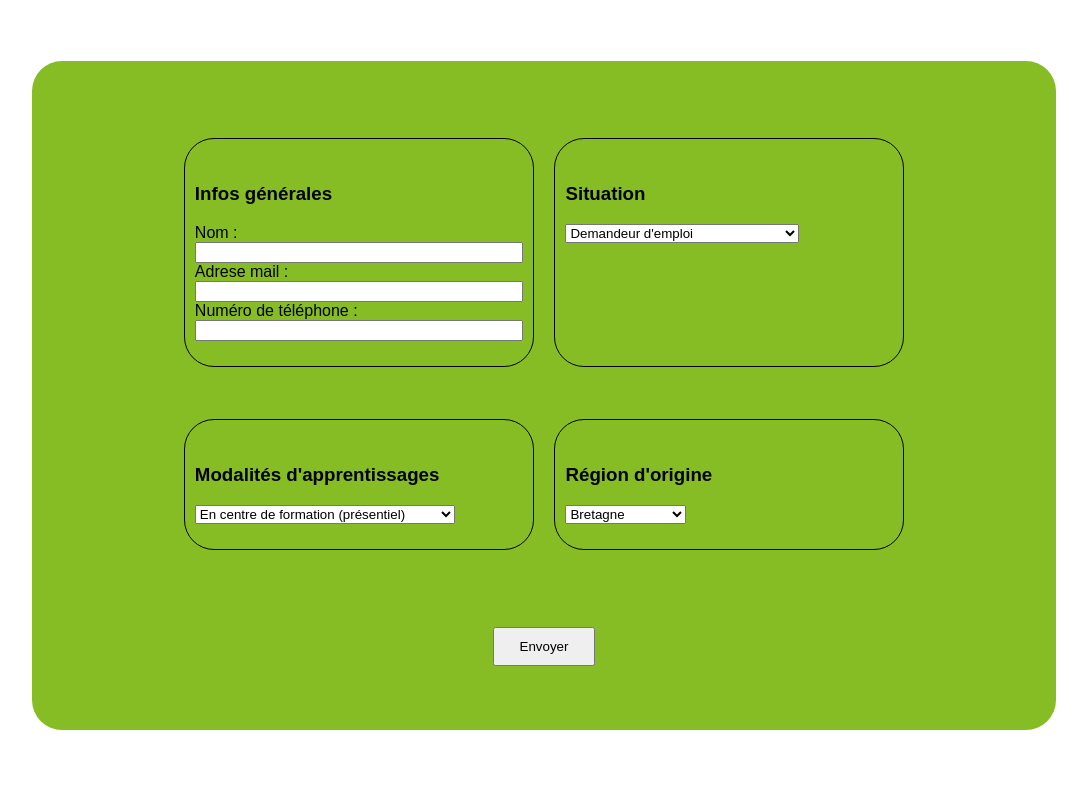
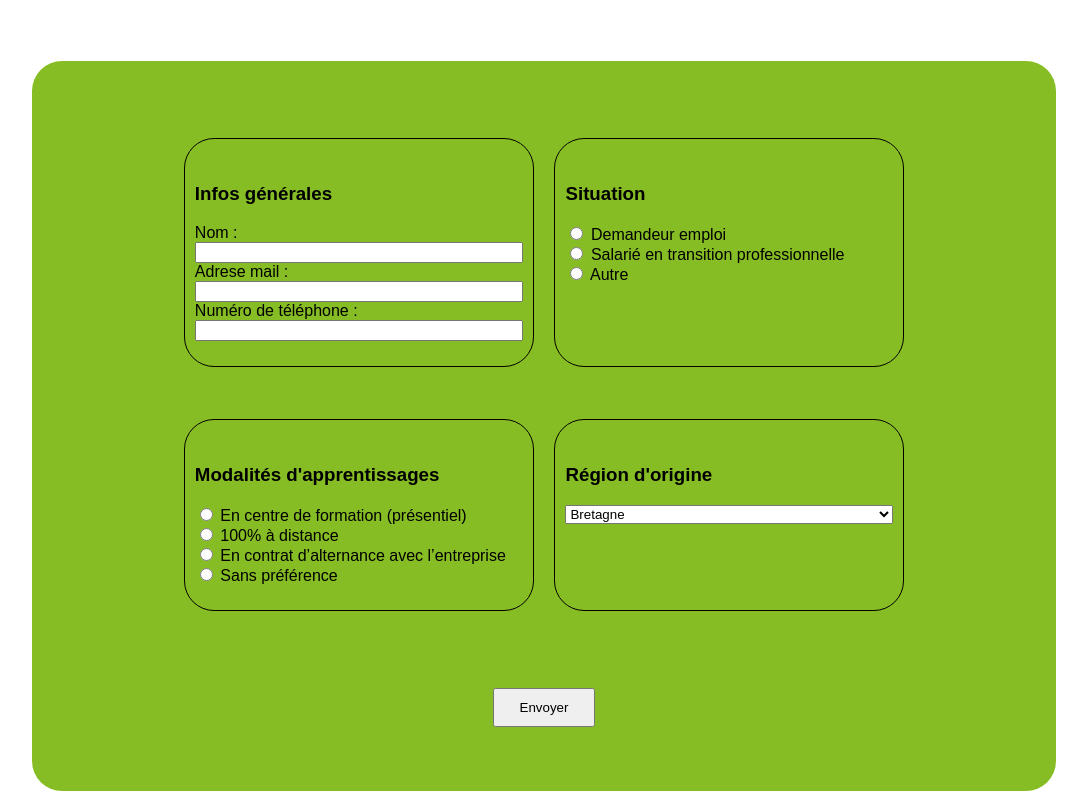
Before and after one commit to Alexis236/02_Maquette_AFPA, a plain HTML site: page contact.html in a window 1280 px wide. Shown: the part 460-1268 px from the top of the page, without its empty margins (96-1183 px from the left). Drawn offline with Linux system fonts and the light colour scheme; a web font is replaced by a local one.

Commit message:
Mise en conformité du formulaire de contact, témoignages, et formation

```diff
--- a/contact.html
+++ b/contact.html
@@ -44,28 +44,45 @@
                     <input type="tel" id="tel">
             </section>
 
-            <section>
+            <section class="radio">
                     <h3>Situation</h3>
-                    <label for="situation"></label>
-                    <select id="situation" name="situation">
-                        <option value="demandeur emploi">Demandeur d'emploi</option>
-                        <option value="salarie en transition professionnelle">Salarié en transition professionnelle</option>
-                        <option value="autre">Autre</option>
-                    </select>
+
+                    <div>
+                        <input type="radio" id="demandeur emploi" name="situation" value="demandeur emploi">
+                        <label for="demandeur emploi">Demandeur emploi</label>
+                    </div>
+                    <div>
+                        <input type="radio" id="salarie en transition professionnelle" name="situation" value="salarie en transition professionnelle">
+                        <label for="salarie en transition professionnelle">Salarié en transition professionnelle</label>
+                    </div>
+                    <div>
+                        <input type="radio" id="autre" name="situation" value="autre">
+                        <label for="autre">Autre</label>
+                    </div>
             </section>
 
-            <section>
+            <section class="radio">
                     <h3>Modalités d'apprentissages</h3>
-                    <label for="modalites"></label>
-                    <select id="modalites" name="modalites">
-                        <option value="presentiel">En centre de formation (présentiel)</option>
-                        <option value="distance">100% à distance</option>
-                        <option value="alternance">En contrat d’alternance avec l’entreprise</option>
-                        <option value="sans">Sans préférence</option>
-                    </select>
+
+                    <div>
+                        <input type="radio" id="presentiel" name="apprentissage" value="presentiel">
+                        <label for="presentiel">En centre de formation (présentiel)</label>
+                    </div>
+                    <div>
+                        <input type="radio" id="distance" name="apprentissage" value="distance">
+                        <label for="distance">100% à distance</label>
+                    </div>
+                    <div>
+                        <input type="radio" id="alternance" name="apprentissage" value="alternance">
+                        <label for="alternance">En contrat d’alternance avec l’entreprise</label>
+                    </div>
+                    <div>
+                        <input type="radio" id="sans" name="apprentissage" value="sans">
+                        <label for="sans">Sans préférence</label>
+                    </div>
             </section>
 
-            <section>
+            <section class="radio">
                     <h3>Région d'origine</h3>
                     <label for="region"></label>
                     <select id="region" name="region">
--- a/css/style.css
+++ b/css/style.css
@@ -397,6 +397,11 @@ footer a {
     border-radius: 30px;
 }
 
+.radio {
+    display: flex;
+    flex-direction: column;
+}
+
 #infos {
     display: flex;
     flex-direction: column;
```
Also changed, not shown: formation.html (+20 -22 lines), temoignages.html (+3 -3 lines).
